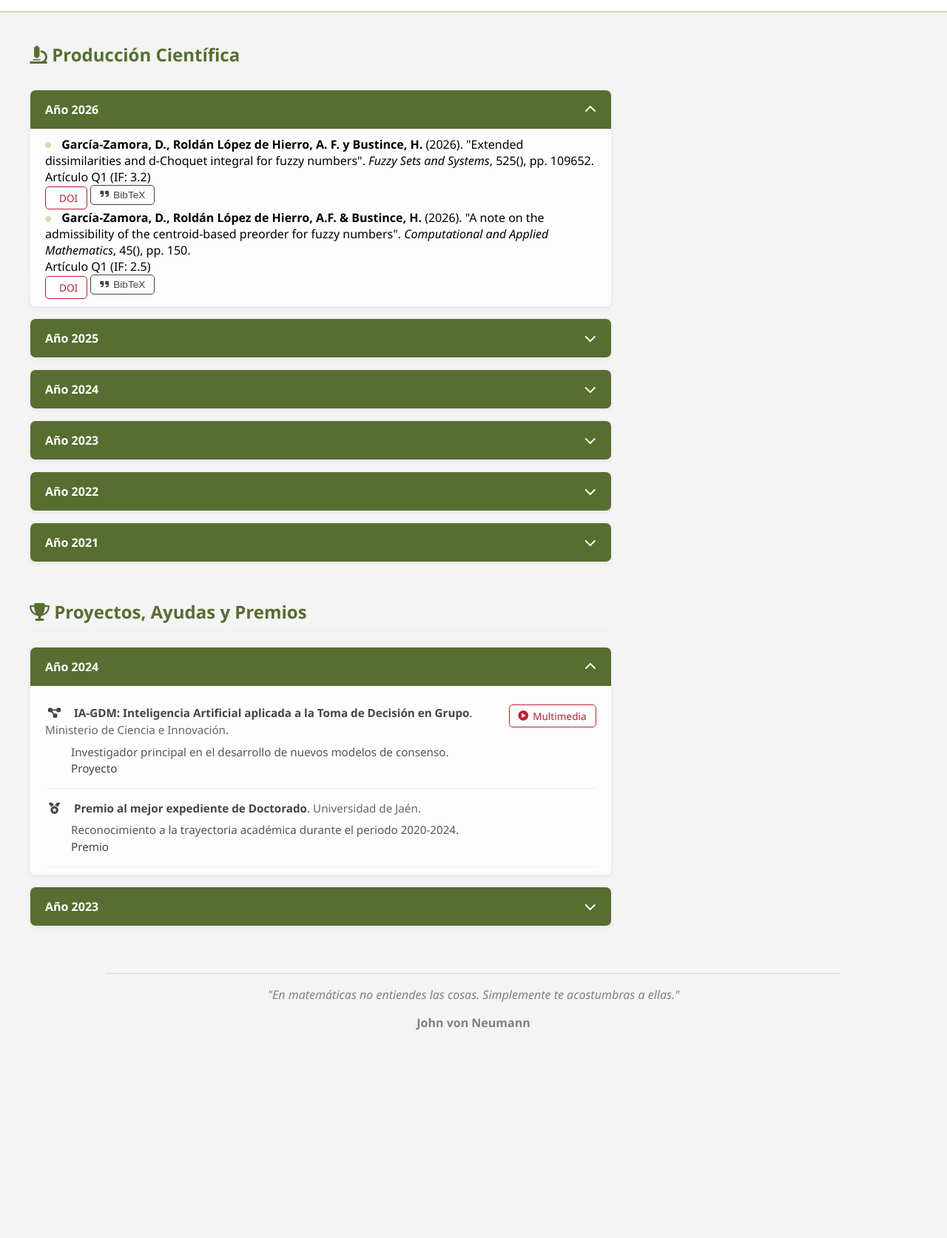
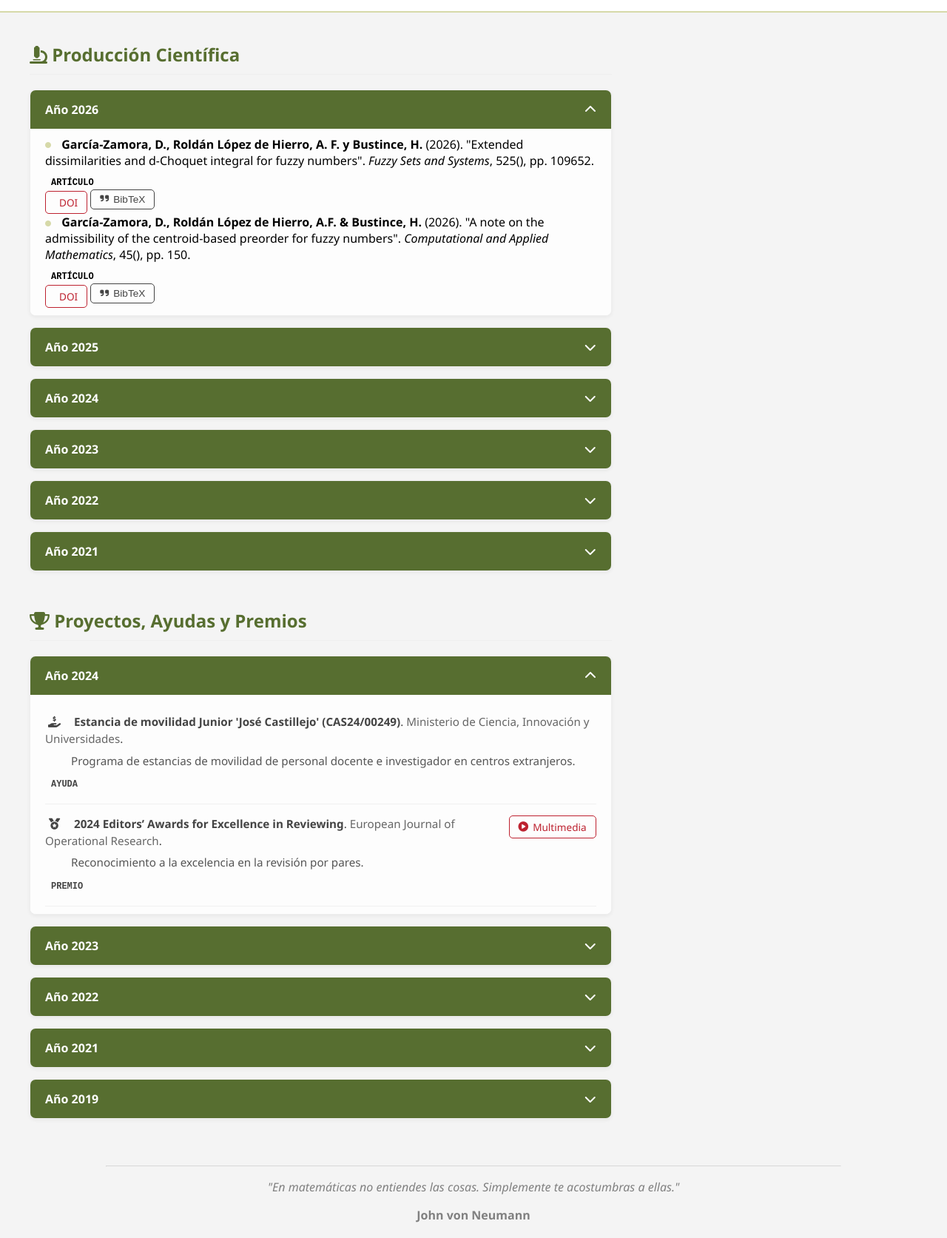
Before and after one commit to dgzamora/dgzamora.github.io, a Jekyll site: the page built from investigacion.html, in a window 1280 px wide. Shown: the part 265-1938 px from the top of the page at 74% size. Built offline with Jekyll 4.4.1, drawn with Linux system fonts in a browser that asks for light colours; a style sheet for code colours, icons or effects is not loaded; before the commit the page ends 1678 px from its top, so only the background shows below that.

Commit message:
research_v1

```diff
--- a/_data/proyectos.yml
+++ b/_data/proyectos.yml
@@ -1,18 +1,63 @@
 - anio: 2024
   items:
-    - tipo: "proyecto"
-      titulo: "IA-GDM: Inteligencia Artificial aplicada a la Toma de Decisión en Grupo"
-      entidad: "Ministerio de Ciencia e Innovación"
-      descripcion: "Investigador principal en el desarrollo de nuevos modelos de consenso."
-      multimedia: "https://tu-enlace-al-proyecto.com"
+    - tipo: "ayuda"
+      titulo: "Estancia de movilidad Junior 'José Castillejo' (CAS24/00249)"
+      entidad: "Ministerio de Ciencia, Innovación y Universidades"
+      descripcion: "Programa de estancias de movilidad de personal docente e investigador en centros extranjeros."
     - tipo: "premio"
-      titulo: "Premio al mejor expediente de Doctorado"
-      entidad: "Universidad de Jaén"
-      descripcion: "Reconocimiento a la trayectoria académica durante el periodo 2020-2024."
+      titulo: "2024 Editors’ Awards for Excellence in Reviewing"
+      entidad: "European Journal of Operational Research"
+      descripcion: "Reconocimiento a la excelencia en la revisión por pares."
+      multimedia: "https://doi.org/10.1016/j.ejor.2024.03.037"
 
 - anio: 2023
   items:
+    - tipo: "proyecto"
+      titulo: "Análisis, medida e implementación del modelo de economía circular en las cooperativas oleícolas jienneses (IEG 2022)"
+      entidad: "Diputación de Jaén / Instituto de Estudios Giennenses"
+      descripcion: "Subvención de investigación en el área de Ciencias Naturales y Tecnología."
+    - tipo: "premio"
+      titulo: "Best Paper Award - ISKE 2023"
+      entidad: "18th International Conference on Intelligent Systems and Knowledge Engineering, Fuzhou, China"
+      descripcion: "A Framework for the Selection of Indicators through Fuzzy Thresholds: A Circular Economy Application."
+
+- anio: 2022
+  items:
+    - tipo: "proyecto"
+      titulo: "Proyecto IEG. Lo que se hace se mide: Cuadro de mandos de transición hacia la economía circular (EBM/IEG 2021)"
+      entidad: "Diputación de Jaén / Instituto de Estudios Giennenses"
+      descripcion: "Aplicación al sector de la construcción de Jaén."
     - tipo: "ayuda"
-      titulo: "Beca de movilidad internacional José Castillejo"
+      titulo: "Ayuda complementaria de movilidad FPU (EST22/00031)"
       entidad: "Ministerio de Universidades"
-      descripcion: "Estancia de investigación en la Universidad de Delft, Países Bajos."
+      descripcion: "Estancia de investigación financiada para beneficiarios del programa FPU."
+    - tipo: "premio"
+      titulo: "Best Student Paper Award - FLINS/ISKE 2022"
+      entidad: "15th International FLINS Conference"
+      descripcion: "Comprehensive Minimum Cost Consensus for Analyzing the Cost of Different Agreed Solutions."
+    - tipo: "premio"
+      titulo: "Highly Cited Paper"
+      entidad: "Clarivate Analytics / IEEE/CAA Journal of Automatica Sinica"
+      descripcion: "Large-scale group decision making: A systematic review and a critical analysis (35 citas)."
+
+- anio: 2021
+  items:
+    - tipo: "proyecto"
+      titulo: "Sistemas Inteligentes Para la Toma de Decisiones en Políticas de Sostenibilidad (UJA-1380637)"
+      entidad: "FEDER Andalucía / Fondo Europeo de Desarrollo Regional (UE)"
+      descripcion: "Ayudas a proyectos de I+d+i Convocatoria 2020."
+    - tipo: "premio"
+      titulo: "Best Student Paper Award - ISKE 2021"
+      entidad: "16th International Conference on Intelligent Systems and Knowledge Engineering"
+      descripcion: "Modelling Non-Linear Preferences in Consensus Reaching Processes."
+    - tipo: "premio"
+      titulo: "Special Award - Jornadas Doctorales UJA 2021"
+      entidad: "Universidad de Jaén"
+      descripcion: "Non-linear preferences in Group Decision Making: Extreme Values Amplifications."
+
+- anio: 2019
+  items:
+    - tipo: "ayuda"
+      titulo: "Ayuda para la Formación del Profesorado Universitario (FPU2019/01203)"
+      entidad: "Ministerio de Universidades"
+      descripcion: "Contrato predoctoral para la formación investigadora y docente."
--- a/assets/css/main.css
+++ b/assets/css/main.css
@@ -230,3 +230,15 @@ body { font-family: 'Segoe UI', sans-serif; margin: 0; background: #f4f4f4; }
     width: 25px;
     text-align: center;
 }
+.badge-simple {
+    display: inline-block !important;
+    margin-top: 10px !important;
+    padding: 2px 8px !important;
+    border: 1px solid var(--uja-blue) !important;
+    border-radius: 4px !important;
+    color: var(--uja-blue) !important;
+    font-family: 'Courier New', Courier, monospace !important;
+    font-size: 0.75rem !important;
+    font-weight: bold !important;
+    text-transform: uppercase !important;
+}
--- a/investigacion.html
+++ b/investigacion.html
@@ -30,9 +30,8 @@ title: Investigación
                             En: <i>{{ pub.libro }}</i>. {{ pub.editorial }}{% if pub.paginas %}, pp. {{ pub.paginas }}{% endif %}.
                         {% endif %}
 
-                        <div class="pub-badges-row">
-                            <span class="pub-badge-type">{{ pub.tipo | capitalize }}</span>
-                            {% if pub.impacto %}<span class="pub-badge-impact">{{ pub.impacto }}</span>{% endif %}
+                        <div class="badge-container">
+                            <span class="badge-simple">{{ pub.tipo }}</span>
                         </div>
                     </div>
 
@@ -101,8 +100,8 @@ title: Investigación
 
                 <p style="margin: 8px 0 0 35px; font-size: 0.95rem; color: #555;">{{ item.descripcion }}</p>
 
-                <div class="pub-badges-row" style="margin-left: 35px;">
-                    <span class="pub-badge-type">{{ item.tipo | capitalize }}</span>
+                <div class="badge-container">
+                    <span class="badge-simple">{{ item.tipo }}</span>
                 </div>
             </div>
 
```
